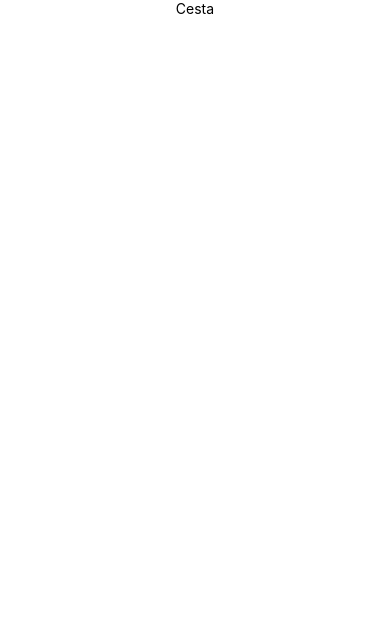
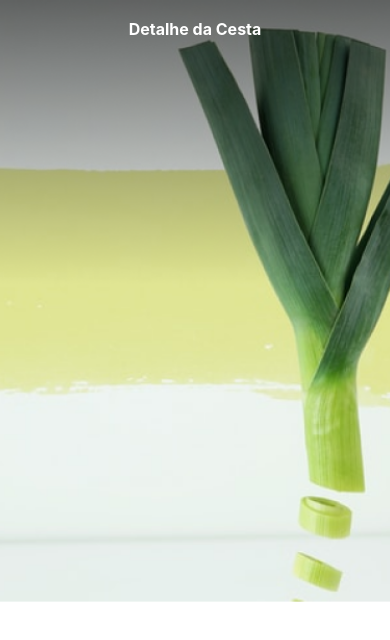
Before and after one commit to ValberJunior/orgs-cesta, a React Native app: screen / in a window 390 px wide. Shown: the top 640 px of the page. Built offline with nearby package versions, Linux system fonts and the light colour scheme.

Commit message:
✨feature: Add Image and style

```diff
--- a/src/screens/cesta/index.js
+++ b/src/screens/cesta/index.js
@@ -1,14 +1,20 @@
-import { StatusBar } from 'expo-status-bar';
 import React from 'react';
-import { Text, View } from 'react-native';
-import globalStyles from '../../styles/global';
+import { Image, Text } from 'react-native';
+import Topo from '../../../assets/topo.png';
+import styles from './styles';
 
 const Cesta = () => {
   return (
-    <View style={[globalStyles.container]}>
-        <StatusBar style="auto" />
-        <Text>Cesta</Text>
-    </View>
+    <>
+      <Image
+        source={Topo}
+        style={styles.topo}
+        />
+        <Text
+          style={styles.title}>
+            Detalhe da Cesta
+        </Text>
+    </>
   )
 }
 
--- /dev/null
+++ b/src/screens/cesta/styles.js
@@ -0,0 +1,21 @@
+import { StyleSheet, Dimensions } from "react-native";
+
+// Para conseguir captar o tamanho do device
+const width = Dimensions.get('screen').width;
+
+export default StyleSheet.create({
+    topo:{
+        width: '100%',
+        height: 578 / 768 * width // Ou seja, a largura da imagem / altura dela * a largura do device
+    },
+    title:{
+        width:'100%',
+        position: 'absolute',
+        textAlign: 'center',
+        fontSize: 16,
+        lineHeight: 26,
+        fontWeight: 'bold',
+        color: '#fff',
+        padding: 16
+    }
+});
```
Also changed, not shown: assets/favicon.png (added).
